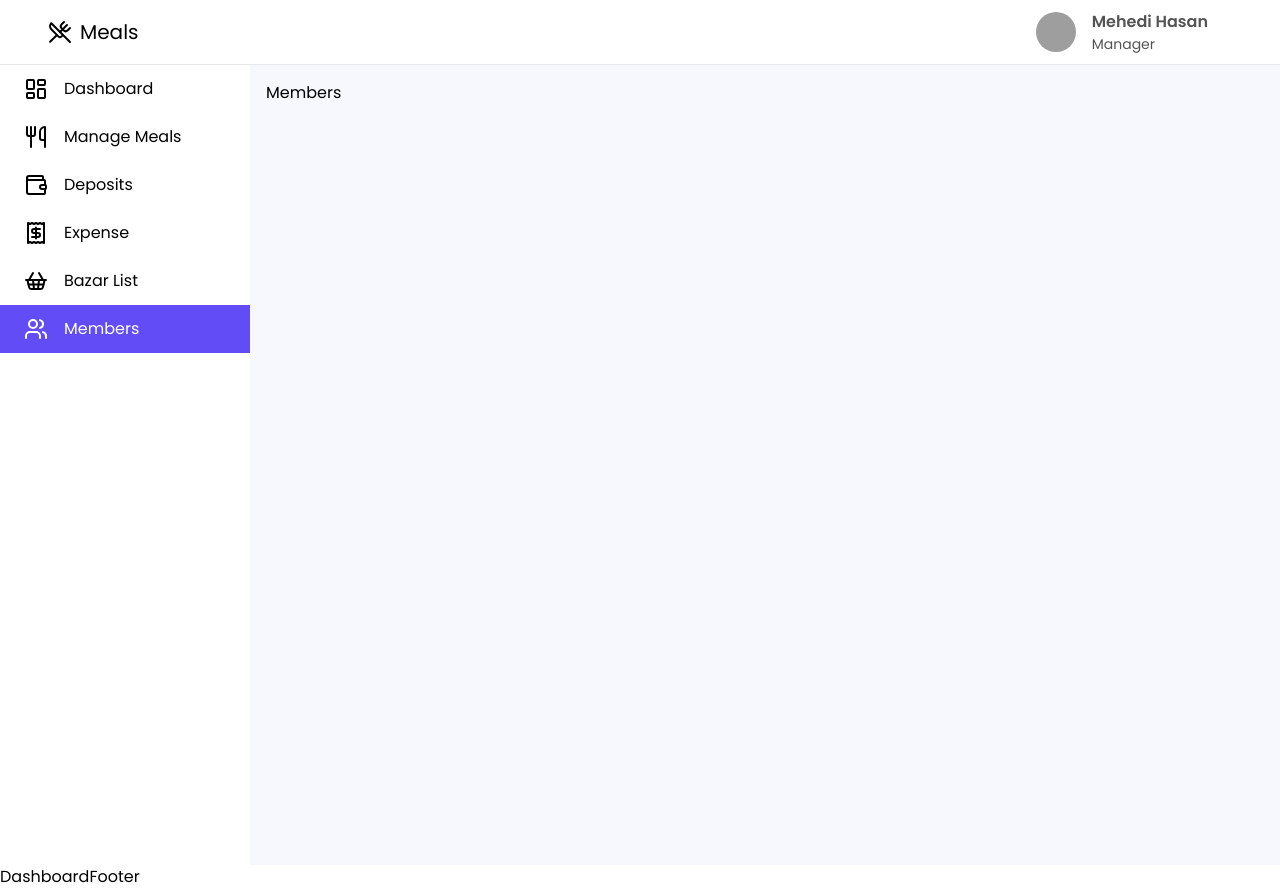
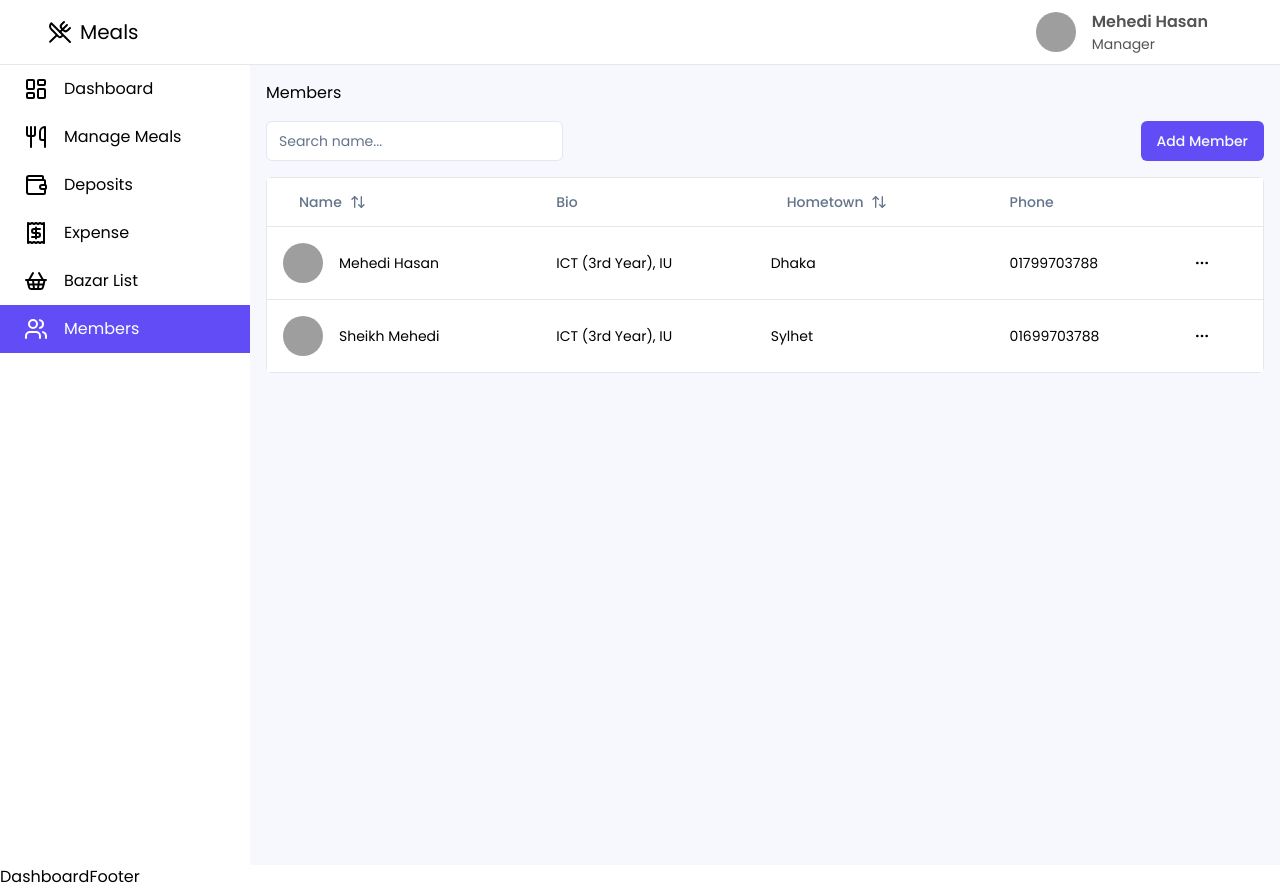
Before and after one commit to mehediyz/meal-management, a React (Vite) app: page /dashboard/members in a window 1280 px wide. Built offline with nearby package versions, Linux system fonts and the light colour scheme; grey boxes are pictures that could not be loaded.

Commit message:
added members table

```diff
--- a/package.json
+++ b/package.json
@@ -17,6 +17,7 @@
     "@radix-ui/react-popover": "^1.0.7",
     "@radix-ui/react-select": "^2.0.0",
     "@radix-ui/react-slot": "^1.0.2",
+    "@tanstack/react-table": "^8.17.3",
     "class-variance-authority": "^0.7.0",
     "clsx": "^2.1.1",
     "date-fns": "^3.6.0",
--- /dev/null
+++ b/src/components/Members/Column.jsx
@@ -0,0 +1,97 @@
+import { ArrowUpDown, MoreHorizontal } from "lucide-react";
+
+import { Button } from "@/components/ui/button";
+import {
+  DropdownMenu,
+  DropdownMenuContent,
+  DropdownMenuItem,
+  DropdownMenuLabel,
+  DropdownMenuSeparator,
+  DropdownMenuTrigger,
+} from "@/components/ui/dropdown-menu";
+import { Avatar, AvatarFallback, AvatarImage } from "../ui/avatar";
+import { useNavigate } from "react-router-dom";
+// This type is used to define the shape of our data.
+// You can use a Zod schema here if you want.
+
+export const columns = [
+  {
+    accessorKey: "name",
+    header: ({ column }) => {
+      return (
+        <Button
+          variant="ghost"
+          onClick={() => column.toggleSorting(column.getIsSorted() === "asc")}
+        >
+          Name
+          <ArrowUpDown className="ml-2 h-4 w-4" />
+        </Button>
+      );
+    },
+    cell: ({ row }) => {
+      return (
+        <div className="flex items-center gap-4">
+          <Avatar>
+            <AvatarImage src={row.original.photo} />
+            <AvatarFallback>{row?.getValue("name")[0]}</AvatarFallback>
+          </Avatar>
+          {row.getValue("name")}
+        </div>
+      );
+    },
+  },
+  {
+    accessorKey: "bio",
+    header: "Bio",
+  },
+  {
+    accessorKey: "hometown",
+    header: ({ column }) => {
+      return (
+        <Button
+          variant="ghost"
+          onClick={() => column.toggleSorting(column.getIsSorted() === "asc")}
+        >
+          Hometown
+          <ArrowUpDown className="ml-2 h-4 w-4" />
+        </Button>
+      );
+    },
+  },
+  {
+    accessorKey: "phone",
+    header: "Phone",
+  },
+
+  {
+    id: "actions",
+    cell: ({ row }) => {
+      const details = row.original;
+
+      const navigate = useNavigate();
+
+      return (
+        <DropdownMenu>
+          <DropdownMenuTrigger asChild>
+            <Button variant="ghost" className="h-8 w-8 p-0">
+              <span className="sr-only">Open menu</span>
+              <MoreHorizontal className="h-4 w-4" />
+            </Button>
+          </DropdownMenuTrigger>
+          <DropdownMenuContent align="end">
+            <DropdownMenuLabel>Actions</DropdownMenuLabel>
+            <DropdownMenuItem
+              onClick={() => navigator.clipboard.writeText(details.phone)}
+            >
+              Copy phone number
+            </DropdownMenuItem>
+            <DropdownMenuSeparator />
+            <DropdownMenuItem onClick={() => navigate(`${details.id}`)}>
+              View Details
+            </DropdownMenuItem>
+          </DropdownMenuContent>
+        </DropdownMenu>
+      );
+    },
+  },
+];
--- /dev/null
+++ b/src/components/Members/DataTable.jsx
@@ -0,0 +1,114 @@
+"use client";
+
+import {
+  flexRender,
+  getCoreRowModel,
+  useReactTable,
+  getSortedRowModel,
+  getFilteredRowModel,
+} from "@tanstack/react-table";
+
+import {
+  Table,
+  TableBody,
+  TableCell,
+  TableHead,
+  TableHeader,
+  TableRow,
+} from "@/components/ui/table";
+import { Input } from "@/components/ui/input";
+
+import * as React from "react";
+import { Button } from "../ui/button";
+import { useNavigate } from "react-router-dom";
+
+export function DataTable({ columns, data }) {
+  const navigate = useNavigate();
+
+  const [sorting, setSorting] = React.useState([]);
+  const [columnFilters, setColumnFilters] = React.useState([]);
+
+  const table = useReactTable({
+    data,
+    columns,
+    getCoreRowModel: getCoreRowModel(),
+    onSortingChange: setSorting,
+    getSortedRowModel: getSortedRowModel(),
+    onColumnFiltersChange: setColumnFilters,
+    getFilteredRowModel: getFilteredRowModel(),
+    state: {
+      sorting,
+      columnFilters,
+    },
+  });
+
+  return (
+    <>
+      <div className="flex items-center justify-between py-4">
+        <div>
+          <Input
+            placeholder="Search name..."
+            value={table.getColumn("name")?.getFilterValue() ?? ""}
+            onChange={(event) =>
+              table.getColumn("name")?.setFilterValue(event.target.value)
+            }
+            className="max-w-sm"
+          />
+        </div>
+
+        <Button onClick={() => navigate("add-member")}>Add Member</Button>
+      </div>
+
+      <div className="rounded-md border">
+        <Table>
+          <TableHeader>
+            {table.getHeaderGroups().map((headerGroup) => (
+              <TableRow key={headerGroup.id}>
+                {headerGroup.headers.map((header) => {
+                  return (
+                    <TableHead key={header.id}>
+                      {header.isPlaceholder
+                        ? null
+                        : flexRender(
+                            header.column.columnDef.header,
+                            header.getContext()
+                          )}
+                    </TableHead>
+                  );
+                })}
+              </TableRow>
+            ))}
+          </TableHeader>
+          <TableBody>
+            {table.getRowModel().rows?.length ? (
+              table.getRowModel().rows.map((row) => (
+                <TableRow
+                  key={row.id}
+                  data-state={row.getIsSelected() && "selected"}
+                >
+                  {row.getVisibleCells().map((cell) => (
+                    <TableCell key={cell.id}>
+                      {flexRender(
+                        cell.column.columnDef.cell,
+                        cell.getContext()
+                      )}
+                    </TableCell>
+                  ))}
+                </TableRow>
+              ))
+            ) : (
+              <TableRow>
+                <TableCell
+                  colSpan={columns.length}
+                  className="h-24 text-center"
+                >
+                  No results.
+                </TableCell>
+              </TableRow>
+            )}
+          </TableBody>
+        </Table>
+      </div>
+    </>
+  );
+}
--- a/src/constants/data.js
+++ b/src/constants/data.js
@@ -121,3 +121,31 @@ export const getStartedData = [
     description: "Explore all the features",
   },
 ];
+
+// Member details
+export const members = [
+  {
+    id: "1",
+    name: "Mehedi Hasan",
+    photo:
+      "https://images.pexels.com/photos/614810/pexels-photo-614810.jpeg?auto=compress&cs=tinysrgb&w=1260&h=750&dpr=1",
+    email: "m@example.com",
+    phone: "01799703788",
+    bio: "ICT (3rd Year), IU",
+    hometown: "Dhaka",
+    joinedDate: "12 June, 2024",
+  },
+  {
+    id: "2",
+    name: "Sheikh Mehedi",
+    photo:
+      "https://avatars.githubusercontent.com/u/113818748?s=400&u=f13b090f244a050abe2fe8850870dea7766c0902&v=4",
+    email: "m@example.com",
+    phone: "01699703788",
+    bio: "ICT (3rd Year), IU",
+    hometown: "Sylhet",
+    joinedDate: "12 June, 2024",
+  },
+
+  // ...
+];
--- a/src/pages/Dashboard/Members/Members.jsx
+++ b/src/pages/Dashboard/Members/Members.jsx
@@ -1,7 +1,15 @@
+import { columns } from "@/components/Members/Column";
+import { DataTable } from "@/components/Members/DataTable";
+import { members } from "@/constants/data";
 import React from "react";
 
 const Members = () => {
-  return <div>Members</div>;
+  return (
+    <div>
+      Members
+      <DataTable columns={columns} data={members} />
+    </div>
+  );
 };
 
 export default Members;
```
Also changed, not shown: 1 other file (tests, documents, lock files or other folders).
